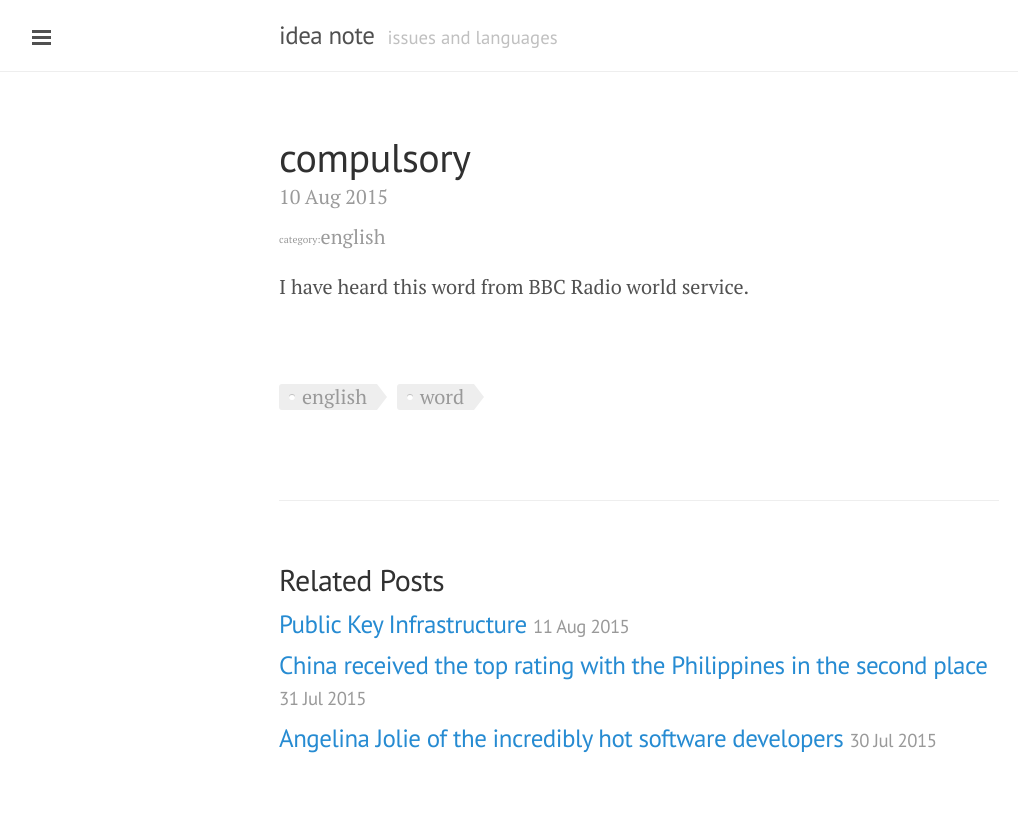
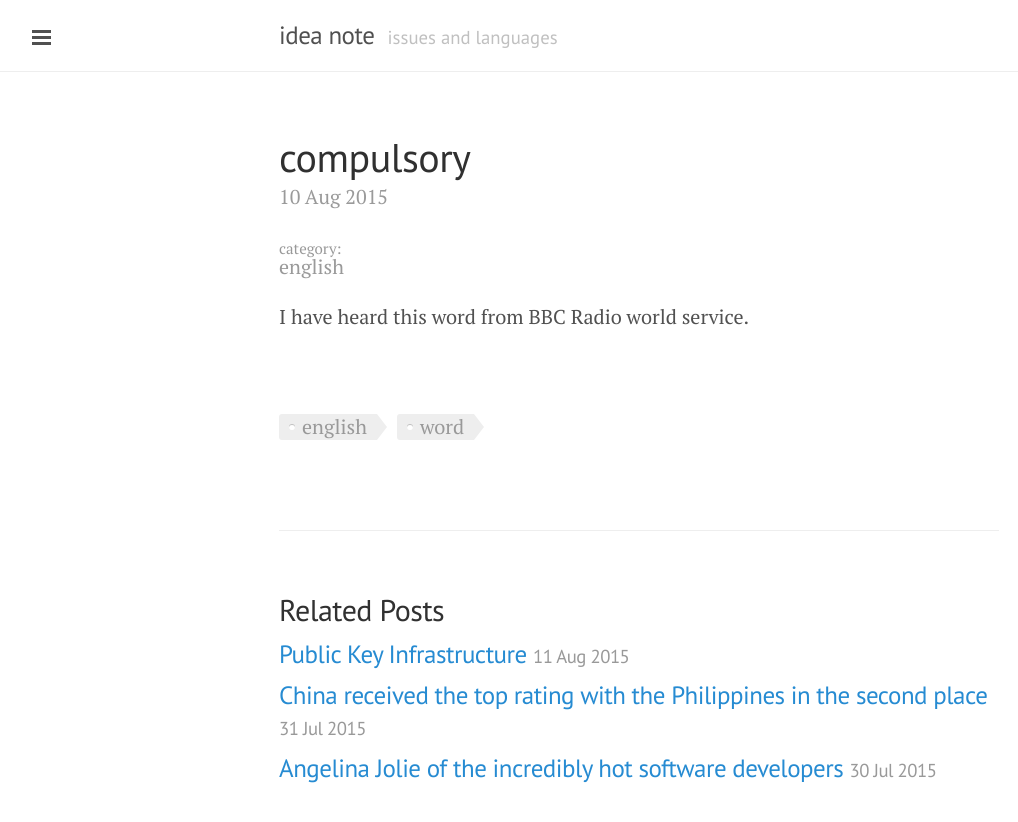
Before and after one commit to aichaku/aichaku.github.io, a Jekyll site: the page built from _posts/2015-08-10-english-expressions-note.markdown, in a window 1280 px wide. Shown: the top 822 px of the page, without its empty margins (1-1019 px from the left). Built offline with Jekyll 4.4.1, drawn with Linux system fonts in a browser that asks for light colours; Markdown is read by kramdown in place of the engine named in the settings.

Commit message:
category style is added 1

```diff
--- a/public/css/poole.css
+++ b/public/css/poole.css
@@ -382,10 +382,15 @@ tbody tr:nth-child(odd) th {
   color: #9a9a9a;
 }
 
-.post-category {
-    font-size: 50%;
+.post-category-title {
+    font-size: 75%;
     color: #999;
     float: left;
+}
+
+.post-category {
+    font-size: 75%;
+    color: #999;
 }
 
 /* Related posts */
```
